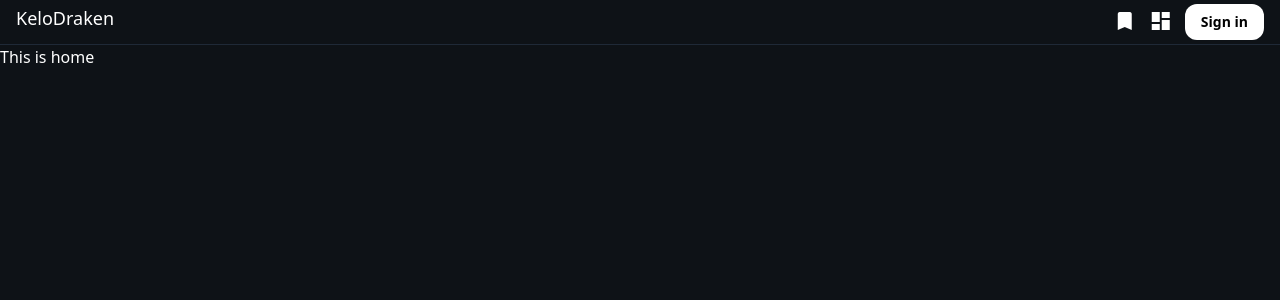
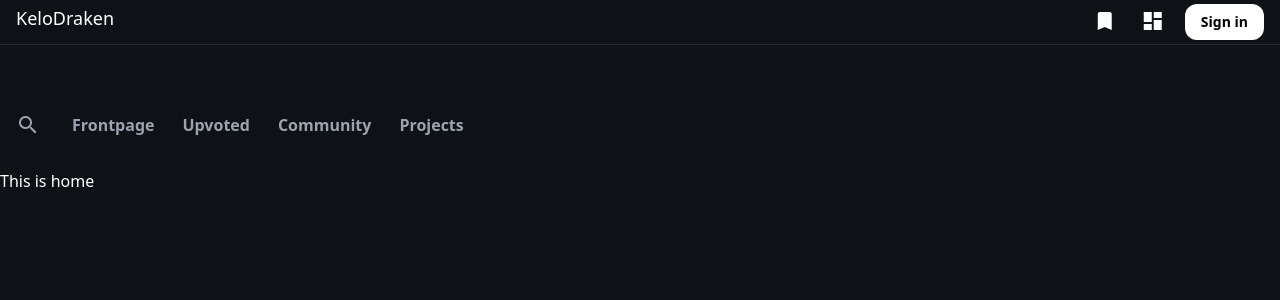
Before and after one commit to KeloDraken/TheDragonProject, a React (Create React App) app in the folder vetkoek/: page / in a window 1280 px wide. Shown: the top 300 px of the page. Built offline with nearby package versions, Linux system fonts and the light colour scheme.

Commit message:
Finish navbar design

```diff
--- a/vetkoek/src/components/header/index.tsx
+++ b/vetkoek/src/components/header/index.tsx
@@ -1,12 +1,12 @@
 const Header = () => {
     return (
-        <nav className="flex flex-row justify-between py-1 px-4 w-full border-b border-gray-800">
+        <nav className="flex flex-row justify-between py-1 px-4 mb-16 w-full border-b border-gray-800">
             <a href="/" title="Ett projekt av Samkelo Drakensberg" className="text-lg">KeloDraken</a>
             <div className="flex flex-row">
-                <h6 className="text-colour text-3xl ml-3 font-bold">
+                <h6 className="text-colour text-3xl ml-3 mr-3 font-bold">
                     <a title="Bookmarks" href="#" className="material-icons text-white">bookmark</a>
                 </h6>
-                <h6 className="text-colour text-3xl ml-3 mr-3 font-bold">
+                <h6 className="text-colour text-3xl ml-3 mr-5 font-bold">
                     <a title="Dashboard" href="#" className="material-icons text-white">dashboard</a>
                 </h6>
                 <a title="Create a Matstad account" href="#" className="bg-white text-black text-sm rounded-xl font-extrabold px-4 py-2">Sign in</a>
--- /dev/null
+++ b/vetkoek/src/components/navbar/index.tsx
@@ -0,0 +1,13 @@
+const Navbar = () => {
+    return (
+        <div className="flex sticky flex-row py-1 px-4 mb-7 w-full">
+            <a title="Search" href="#" className="material-icons text-gray-400 hover:text-white mr-8">search</a>
+            <a href="/" className="text-normal mr-7 font-bold text-gray-400 hover:text-white">Frontpage</a>
+            <a href="/" className="text-normal mr-7 font-bold text-gray-400 hover:text-white">Upvoted</a>
+            <a href="/" className="text-normal mr-7 font-bold text-gray-400 hover:text-white">Community</a>
+            <a href="/" className="text-normal mr-7 font-bold text-gray-400 hover:text-white">Projects</a>
+        </div>
+    )
+}
+
+export default Navbar
--- a/vetkoek/src/views/Home/index.tsx
+++ b/vetkoek/src/views/Home/index.tsx
@@ -1,10 +1,12 @@
 import { Fragment } from "react"
 import Header from "../../components/header";
+import Navbar from "../../components/navbar";
 
 const HomeView = () => {
     return (
         <Fragment>
             <Header />
+            <Navbar />
             <h1>This is home</h1>
         </Fragment>
     )
```
